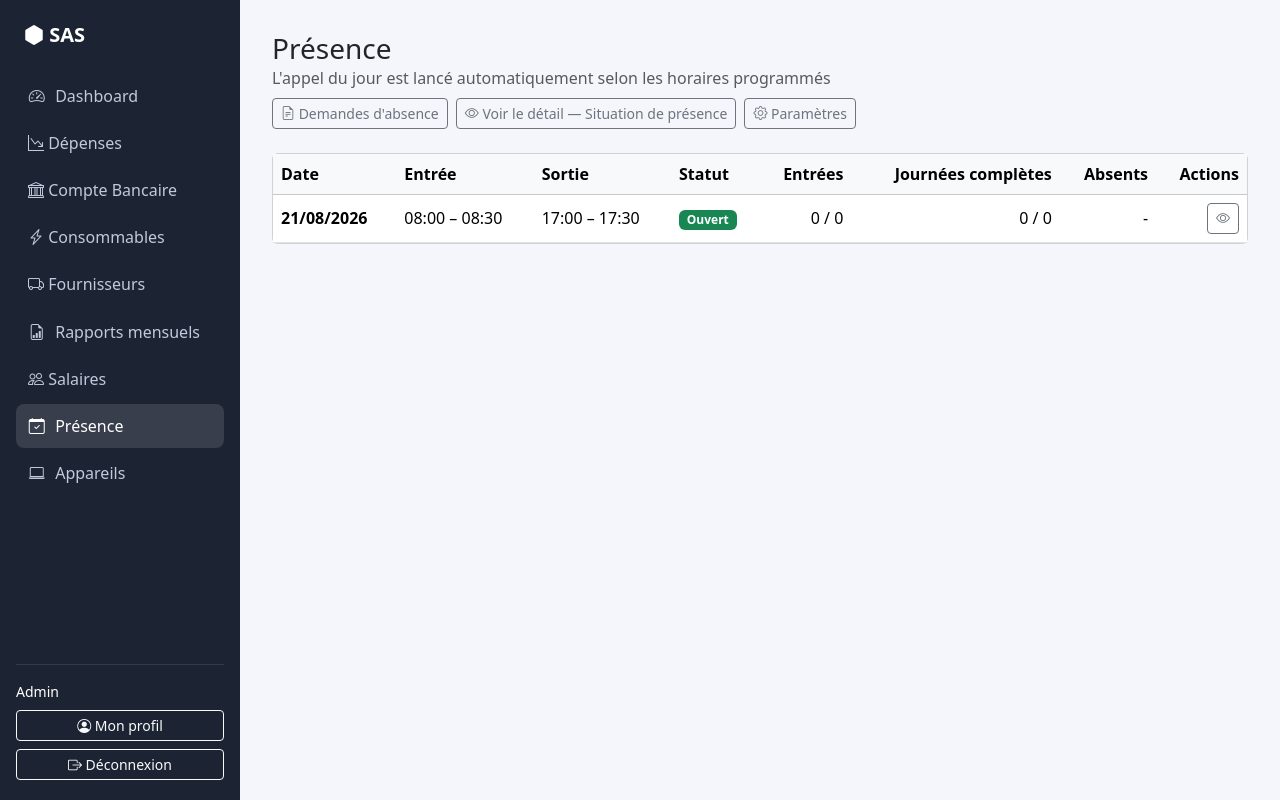
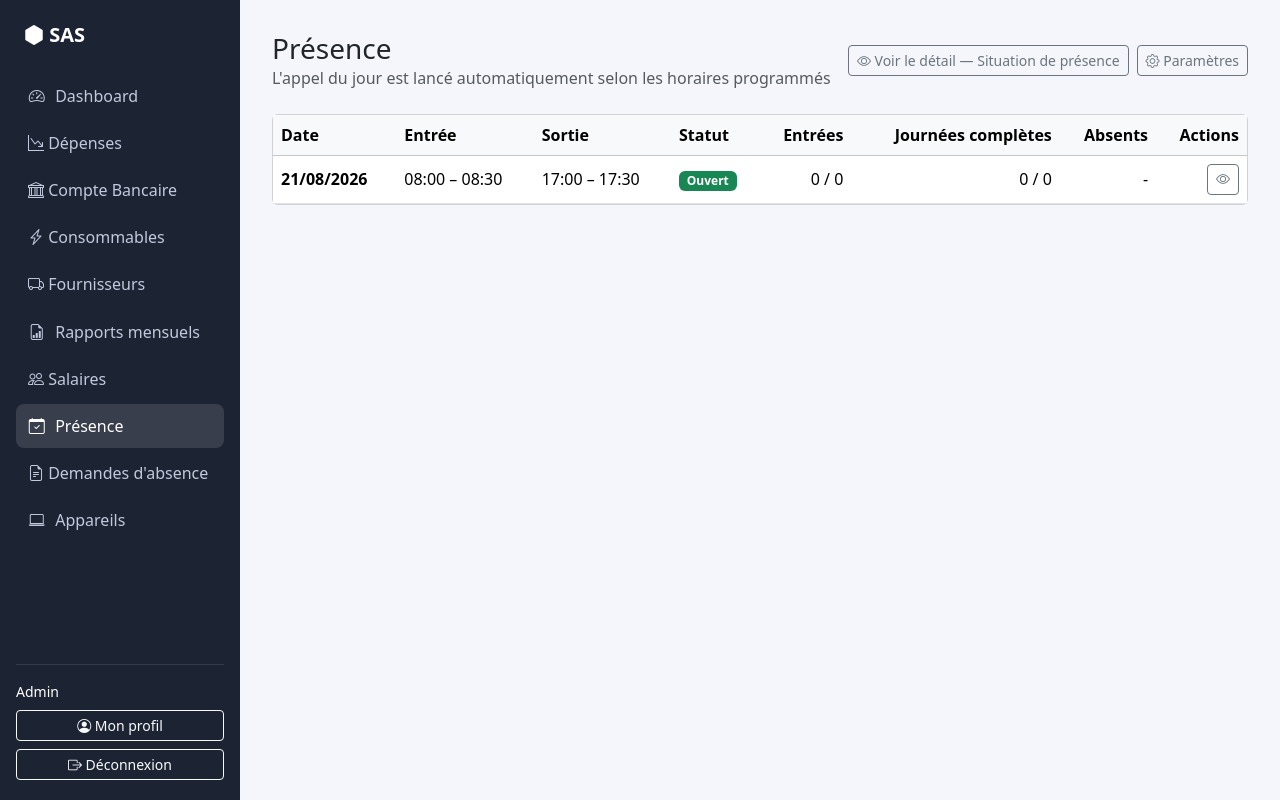
Before and after one commit to smartdev-km/sas, a Flask app: page /presence/ in a window 1280 px wide. Run offline with Flask 3, Linux system fonts and the light colour scheme; a user stored in the database is signed in; data comes from the database, SQL or seed files in the repository; data that the repository does not hold is empty.

Commit message:
Give "Demandes d'absence" its own sidebar nav item
Moved the pending-count badge into the shared context processor so it
shows in the sidebar everywhere, and removed the now-redundant button
from the Présence page header.

```diff
--- a/app/__init__.py
+++ b/app/__init__.py
@@ -82,7 +82,7 @@ def create_app(config_class=Config):
         if not (_current_user.is_authenticated and getattr(_current_user, "is_admin_account", False) and _current_user.role == "admin"):
             return {}
 
-        from app.models import Depense, TransactionBancaire, SuiviConsommable, FactureFournisseur, Salaire
+        from app.models import Depense, TransactionBancaire, SuiviConsommable, FactureFournisseur, Salaire, DemandeAbsence
         return {
             "nb_depenses_a_valider": Depense.query.filter_by(valide=False).count(),
             "nb_transactions_a_valider": TransactionBancaire.query.filter_by(valide=False).count(),
@@ -91,6 +91,7 @@ def create_app(config_class=Config):
             ).count(),
             "nb_factures_a_valider": FactureFournisseur.query.filter_by(valide=False).count(),
             "nb_bulletins_a_valider": Salaire.query.filter_by(statut="en_attente").count(),
+            "nb_demandes_en_attente": DemandeAbsence.query.filter_by(statut="en_attente").count(),
         }
 
     # En mode CLI ("flask db upgrade", ...), Alembic gère lui-même les tables :
--- a/app/presence.py
+++ b/app/presence.py
@@ -232,7 +232,6 @@ def index():
     ).count()
     taux_connus = [l["taux"] for l in situation_presence if l["taux"] is not None]
     taux_moyen = round(sum(taux_connus) / len(taux_connus), 1) if taux_connus else None
-    nb_demandes_en_attente = DemandeAbsence.query.filter_by(statut="en_attente").count()
 
     return render_template(
         "presence/index.html",
@@ -249,7 +248,6 @@ def index():
         jours_semaine=JOURS_SEMAINE,
         situation_presence=situation_presence,
         mois_label=f"{MOIS_FR[mois_actuel - 1]} {annee_actuelle}",
-        nb_demandes_en_attente=nb_demandes_en_attente,
     )
 
 
--- a/app/templates/base.html
+++ b/app/templates/base.html
@@ -79,8 +79,14 @@
             {% endif %}
             {% if current_user.role == 'admin' %}
             <li class="nav-item">
-                <a class="nav-link {% if request.blueprint == 'presence' and request.endpoint != 'presence.confirmer' %}active{% endif %}" href="{{ url_for('presence.index') }}">
+                <a class="nav-link {% if request.endpoint == 'presence.index' %}active{% endif %}" href="{{ url_for('presence.index') }}">
                     <i class="bi bi-calendar-check"></i> Présence
+                </a>
+            </li>
+            <li class="nav-item">
+                <a class="nav-link d-flex justify-content-between align-items-center {% if request.endpoint == 'presence.demandes' %}active{% endif %}" href="{{ url_for('presence.demandes') }}">
+                    <span><i class="bi bi-file-earmark-text"></i> Demandes d'absence</span>
+                    {% if nb_demandes_en_attente %}<span class="badge text-bg-warning">{{ nb_demandes_en_attente }}</span>{% endif %}
                 </a>
             </li>
             <li class="nav-item">
--- a/app/templates/presence/index.html
+++ b/app/templates/presence/index.html
@@ -41,10 +41,6 @@
         <p class="text-muted mb-0">L'appel du jour est lancé automatiquement selon les horaires programmés</p>
     </div>
     <div class="d-flex gap-2">
-        <a href="{{ url_for('presence.demandes') }}" class="btn btn-outline-secondary btn-sm">
-            <i class="bi bi-file-earmark-text"></i> Demandes d'absence
-            {% if nb_demandes_en_attente %}<span class="badge text-bg-danger ms-1">{{ nb_demandes_en_attente }}</span>{% endif %}
-        </a>
         <button type="button" class="btn btn-outline-secondary btn-sm" data-bs-toggle="modal" data-bs-target="#modal-situation-presence">
             <i class="bi bi-eye"></i> Voir le détail — Situation de présence
         </button>
```
